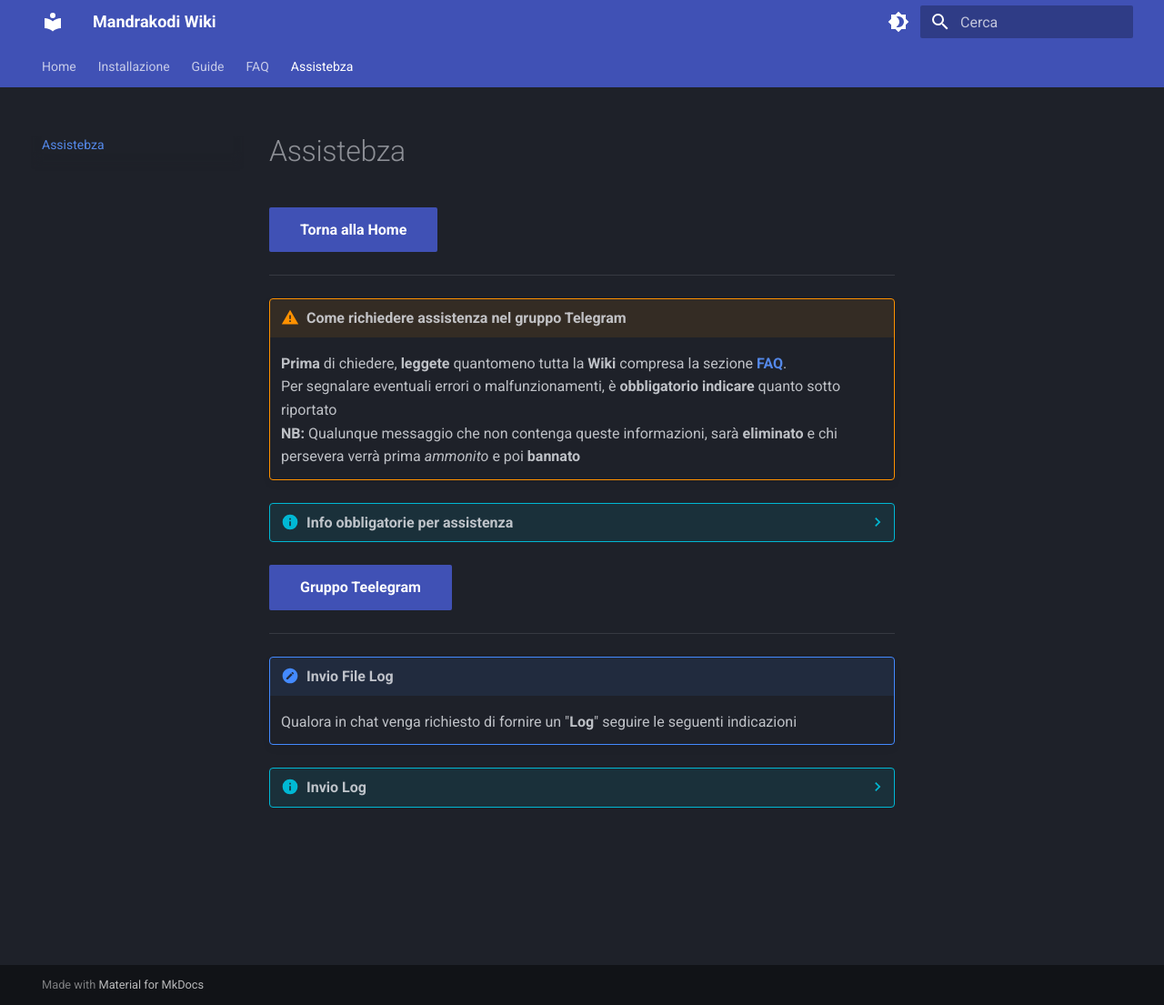
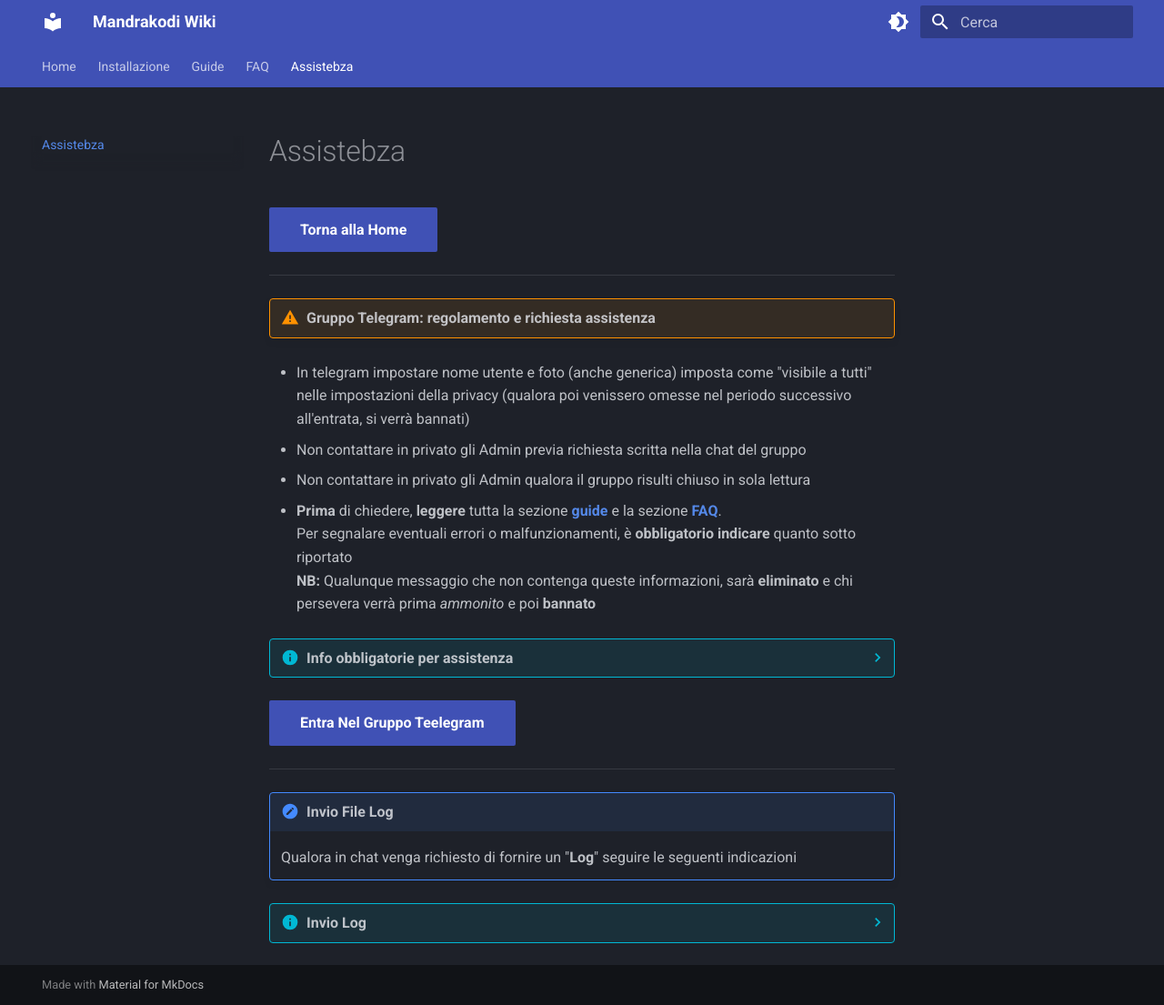
Before and after one commit to campipaolo/Mandrakodi-Wiki, an MkDocs documentation site: the page built from docs/ask_help.md, in a window 1280 px wide and 1105 px high. Shown: the whole window at 91% size. Built offline with MkDocs 1.6.1 and Material for MkDocs 9.7.7, drawn with Linux system fonts in a browser that asks for light colours.

Commit message:
ask_help
fix

```diff
--- a/docs/ask_help.md
+++ b/docs/ask_help.md
@@ -2,8 +2,13 @@
 
 ------
 
-!!! warning "Come richiedere assistenza nel gruppo Telegram"
-    **Prima** di chiedere, **leggete** quantomeno tutta la  **Wiki** compresa la sezione **[FAQ](https://campipaolo.github.io/Mandrakodi-Wiki/faq/faq/)**. <br>Per segnalare eventuali errori o malfunzionamenti, è **obbligatorio indicare** quanto sotto riportato <br> **NB:** Qualunque messaggio che non contenga queste informazioni, sarà **eliminato** e chi persevera verrà prima  *ammonito* e poi  **bannato**
+!!! warning "Gruppo Telegram: regolamento e richiesta assistenza  "
+
+
+-  In telegram impostare nome utente e foto (anche generica) imposta come "visibile a tutti" nelle impostazioni della privacy (qualora poi venissero omesse nel periodo successivo all'entrata, si verrà bannati)
+-  Non contattare in privato gli Admin previa richiesta scritta nella chat del gruppo
+- Non contattare in privato gli Admin qualora il gruppo risulti chiuso in sola lettura
+- **Prima** di chiedere, **leggere**  tutta la sezione  [**guide**](https://campipaolo.github.io/Mandrakodi-Wiki/guide/tutorials/) e la sezione **[FAQ](https://campipaolo.github.io/Mandrakodi-Wiki/faq/faq/)**. <br>Per segnalare eventuali errori o malfunzionamenti, è **obbligatorio indicare** quanto sotto riportato <br> **NB:** Qualunque messaggio che non contenga queste informazioni, sarà **eliminato** e chi persevera verrà prima  *ammonito* e poi  **bannato**
 
 ??? info "Info obbligatorie per assistenza"
     **Riportare in chat in unico messaggio**
@@ -15,7 +20,7 @@
     * Esito [test dns](https://dnsleaktest.com)<br>
       Selezionare "Extended test" e attendere, deve segnare ISP con nome dei dns impostati
 
-[Gruppo Teelegram](https://t.me/mandrakodi_support){.md-button .md-button--primary}
+[Entra Nel Gruppo Teelegram](https://t.me/mandrakodi_support){.md-button .md-button--primary}
 
 ------
 
```
